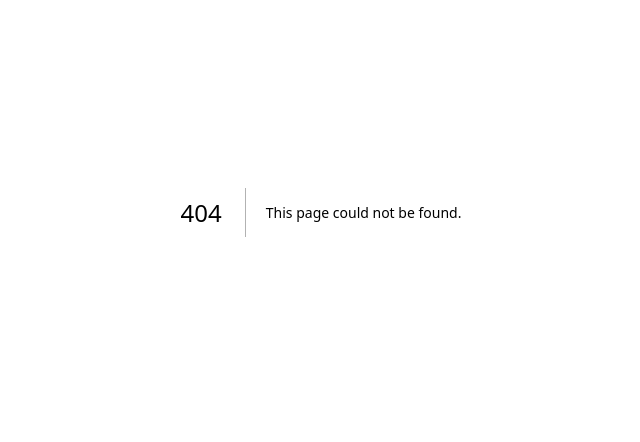
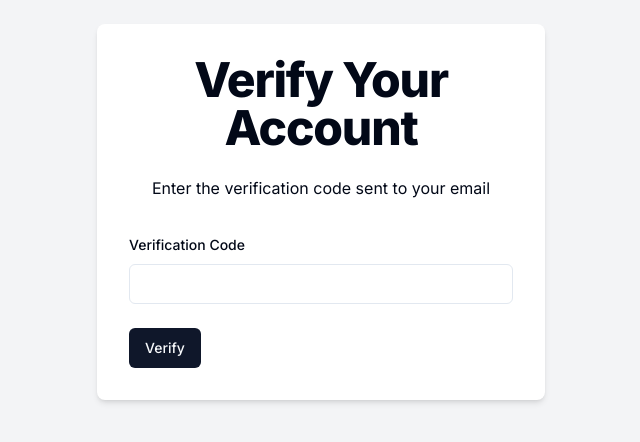
Before and after one commit to dv2202/truefeeback, a Next.js app: page /verify/1 in a window 1280 px wide. Before the commit this address had no page. Shown: the part 188-630 px from the top of the page, without its empty margins (319-959 px from the left). Built offline with nearby package versions, Linux system fonts and the light colour scheme.

Commit message:
OTP verification UI

```diff
--- a/emails/VerificationEmail.tsx
+++ b/emails/VerificationEmail.tsx
@@ -30,12 +30,43 @@ import {
           fontWeight={400}
           fontStyle="normal"
         />
+        {/* Add custom CSS for styling */}
+        <style>
+          {`
+            body {
+              font-family: 'Roboto', sans-serif;
+              line-height: 1.6;
+              background-color: #f7f7f7;
+            }
+            .container {
+              max-width: 600px;
+              margin: 0 auto;
+              padding: 20px;
+              background-color: #ffffff;
+              border-radius: 8px;
+              box-shadow: 0 2px 4px rgba(0, 0, 0, 0.1);
+            }
+            .header {
+              text-align: center;
+              margin-bottom: 20px;
+            }
+            .button {
+              display: inline-block;
+              background-color: #61dafb;
+              color: #ffffff;
+              text-decoration: none;
+              padding: 10px 20px;
+              border-radius: 5px;
+            }
+          `}
+        </style>
       </Head>
       <Preview>Here&apos;s your verification code: {otp}</Preview>
       <Section>
-          <Row>
+        <div className="container">
+          <div className="header">
             <Heading as="h2">Hello {username},</Heading>
-          </Row>
+          </div>
           <Row>
             <Text>
               Thank you for registering. Please use the following verification
@@ -50,14 +81,13 @@ import {
               If you did not request this code, please ignore this email.
             </Text>
           </Row>
-          {/* <Row>
-            <Button
-              href={`http://localhost:3000/verify/${username}`}
-              style={{ color: '#61dafb' }}
-            >
+          <Row>
+            {/* Replace the commented-out Button with a styled anchor tag */}
+            <a href={`http://localhost:3000/verify/${username}`} className="button">
               Verify here
-            </Button>
-          </Row> */}
+            </a>
+          </Row>
+        </div>
       </Section>
     </Html>
   );
--- a/src/app/(auth)/sign-up/page.tsx
+++ b/src/app/(auth)/sign-up/page.tsx
@@ -63,6 +63,7 @@ const page = () => {
           description: response.data.message,
         })
         router.replace(`/verify/${username}`)
+        setIsSubmitting(false)
       } catch (error) {
           console.log("error un signup of user",error)
           const axiosError = error as AxiosError<ApiResponce>
--- /dev/null
+++ b/src/app/(auth)/verify/[username]/page.tsx
@@ -0,0 +1,73 @@
+'use client'
+import { Button } from '@/components/ui/button'
+import { Form, FormField, FormItem, FormLabel, FormMessage } from '@/components/ui/form'
+import { Input } from '@/components/ui/input'
+import { useToast } from '@/components/ui/use-toast'
+import { verifySchema } from '@/schema/verifySchema'
+import { ApiResponce } from '@/types/ApiResponse'
+import { zodResolver } from '@hookform/resolvers/zod'
+import axios, { AxiosError } from 'axios'
+import { useParams, useRouter } from 'next/navigation'
+import React from 'react'
+import { useForm } from 'react-hook-form'
+import * as z  from 'zod'
+
+const VerifyAccount = () => {
+    const router = useRouter()
+    const param = useParams<{username:string}>()
+    const {toast} = useToast()
+    const form  = useForm<z.infer<typeof verifySchema>>({
+        resolver: zodResolver(verifySchema),
+      })
+
+      const onSubmit = async(data: z.infer<typeof verifySchema>)=>{
+        try {
+            const response = await axios.post('/api/verify-code',{
+                username:param.username,
+                code:data.code
+            })
+            toast({
+                title:'Success',
+                description:response.data.message
+            })
+            router.replace('/sign-in')
+        } catch (error) {
+            const axiosError = error as AxiosError<ApiResponce>
+            toast({
+                title:axiosError?.response?.data.message ?? "Error verifying account",
+                variant:'destructive'
+            })
+        }
+      }
+
+      return (
+        <div className="flex justify-center items-center min-h-screen bg-gray-100">
+          <div className="w-full max-w-md p-8 space-y-8 bg-white rounded-lg shadow-md">
+            <div className="text-center">
+              <h1 className="text-4xl font-extrabold tracking-tight lg:text-5xl mb-6">
+                Verify Your Account
+              </h1>
+              <p className="mb-4">Enter the verification code sent to your email</p>
+            </div>
+            <Form {...form}>
+              <form onSubmit={form.handleSubmit(onSubmit)} className="space-y-6">
+                <FormField
+                  name="code"
+                  control={form.control}
+                  render={({ field }) => (
+                    <FormItem>
+                      <FormLabel>Verification Code</FormLabel>
+                      <Input {...field} />
+                      <FormMessage />
+                    </FormItem>
+                  )}
+                />
+                <Button type="submit">Verify</Button>
+              </form>
+            </Form>
+          </div>
+        </div>
+      );
+}
+
+export default VerifyAccount
```
Lines whose indentation alone changed are shown as unchanged.
